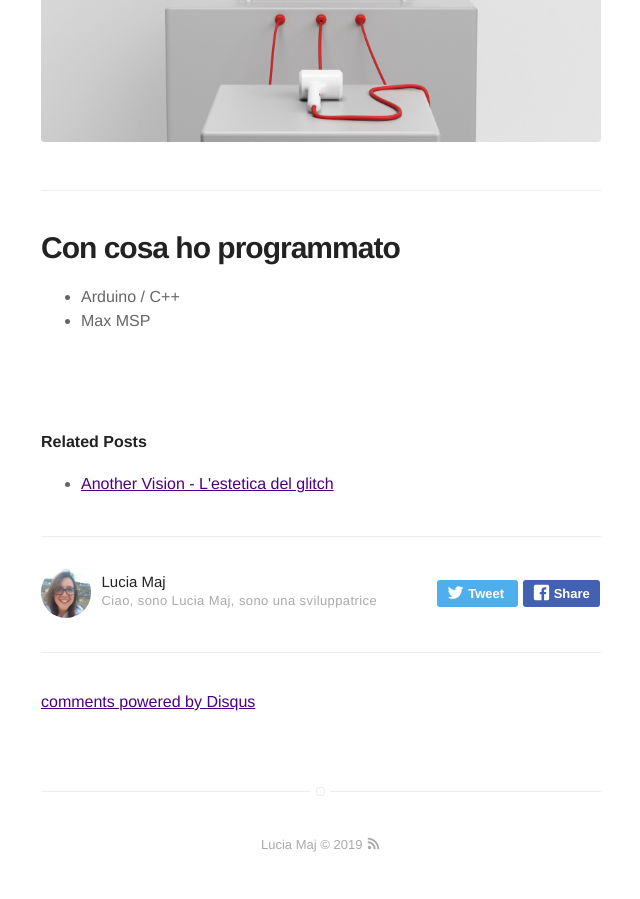
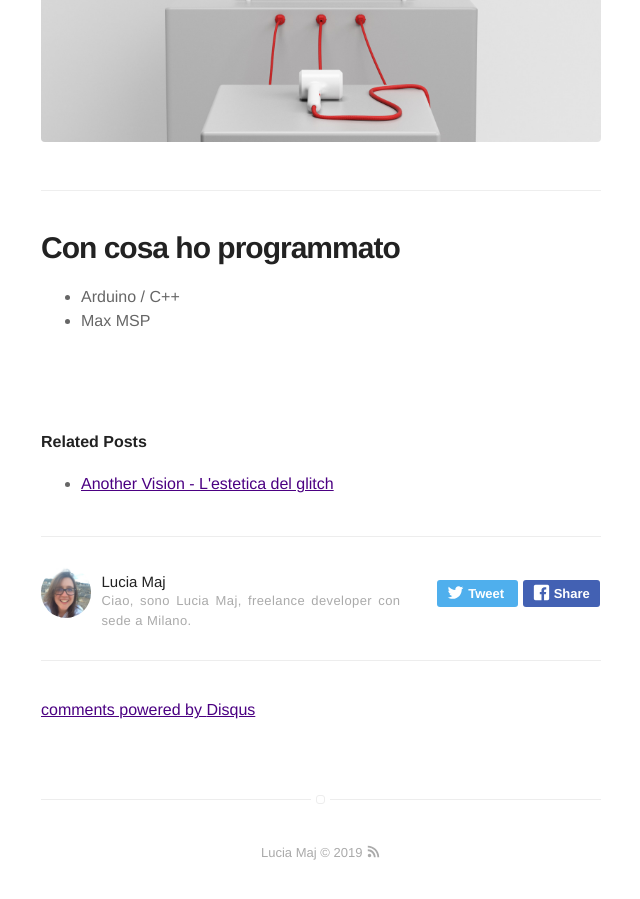
Before and after one commit to luciamaj/luciamaj-github.io, a Jekyll site: the page built from _posts/2019-01-26-hidden-waste.md, in a window 1280 px wide and 900 px high, scrolled down 1707 px. Shown: the whole window, without its empty margins (319-959 px from the left). Built offline with Jekyll 4.4.1, drawn with Linux system fonts in a browser that asks for light colours; comment, search, counter and statistics services are not loaded.

Commit message:
changed bio author

```diff
--- a/_config.yml
+++ b/_config.yml
@@ -56,7 +56,7 @@ email: majlucia@gmail.com
 authors:
     luciamaj:
         name: Lucia Maj
-        bio: Ciao, sono Lucia Maj, sono una sviluppatrice
+        bio: Ciao, sono Lucia Maj, freelance developer con sede a Milano.
         external-image: false
         picture: assets/images/profile.png
         twitter: luciamaj
```
